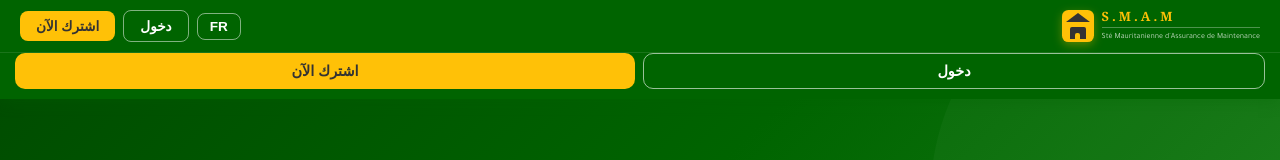
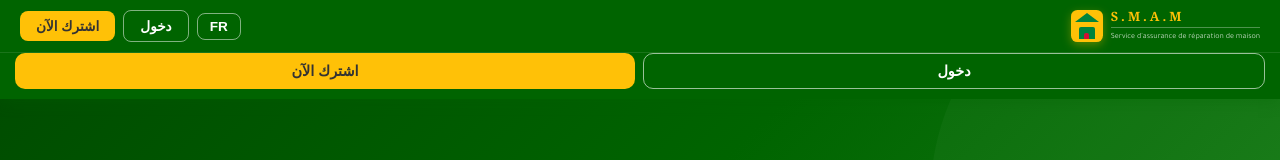
Before and after one commit to Zayid4207/anatli-web, a React (Create React App) app: page / in a window 1280 px wide. Shown: the top 160 px of the page. Built offline with nearby package versions, Linux system fonts and the light colour scheme.

Commit message:
changement

```diff
--- a/src/Logo.js
+++ b/src/Logo.js
@@ -30,7 +30,7 @@ export default function Logo({ size = 'md', theme = 'light' }) {
       gap: s.gap,
       direction: 'ltr'
     }}>
-      {/* الأيقونة — منزل بسيط */}
+      {/* الأيقونة — منزل بألوان العلم الموريتاني */}
       <div style={{
         width: s.box,
         height: s.box,
@@ -45,31 +45,31 @@ export default function Logo({ size = 'md', theme = 'light' }) {
         position: 'relative',
         overflow: 'hidden'
       }}>
-        {/* سقف */}
+        {/* سقف — أخضر (العلم الموريتاني) */}
         <div style={{
           width: 0, height: 0,
           borderLeft: `${s.box * 0.38}px solid transparent`,
           borderRight: `${s.box * 0.38}px solid transparent`,
-          borderBottom: `${s.box * 0.3}px solid #333`,
+          borderBottom: `${s.box * 0.3}px solid #00843D`,
           position: 'absolute',
           top: s.box * 0.1
         }} />
-        {/* جسم */}
+        {/* جسم — أخضر (العلم الموريتاني) */}
         <div style={{
           position: 'absolute',
           bottom: s.box * 0.1,
           width: s.box * 0.5,
           height: s.box * 0.36,
-          backgroundColor: '#333',
+          backgroundColor: '#00843D',
           borderRadius: '2px 2px 0 0'
         }} />
-        {/* باب */}
+        {/* باب — أحمر (العلم الموريتاني) */}
         <div style={{
           position: 'absolute',
           bottom: s.box * 0.1,
           width: s.box * 0.16,
           height: s.box * 0.2,
-          backgroundColor: '#ffc107',
+          backgroundColor: '#D21034',
           borderRadius: '2px 2px 0 0'
         }} />
       </div>
@@ -114,8 +114,8 @@ export default function Logo({ size = 'md', theme = 'light' }) {
           transition: 'all 0.5s ease'
         }}>
           {isArabic
-            ? 'الشركة الموريتانية لتأمين إصلاح المنازل'
-            : "Sté Mauritanienne d'Assurance de Maintenance"}
+            ? 'خدمة تأمين إصلاح المنازل'
+            : "Service d'assurance de réparation de maison"}
         </div>
       </div>
     </div>
```
